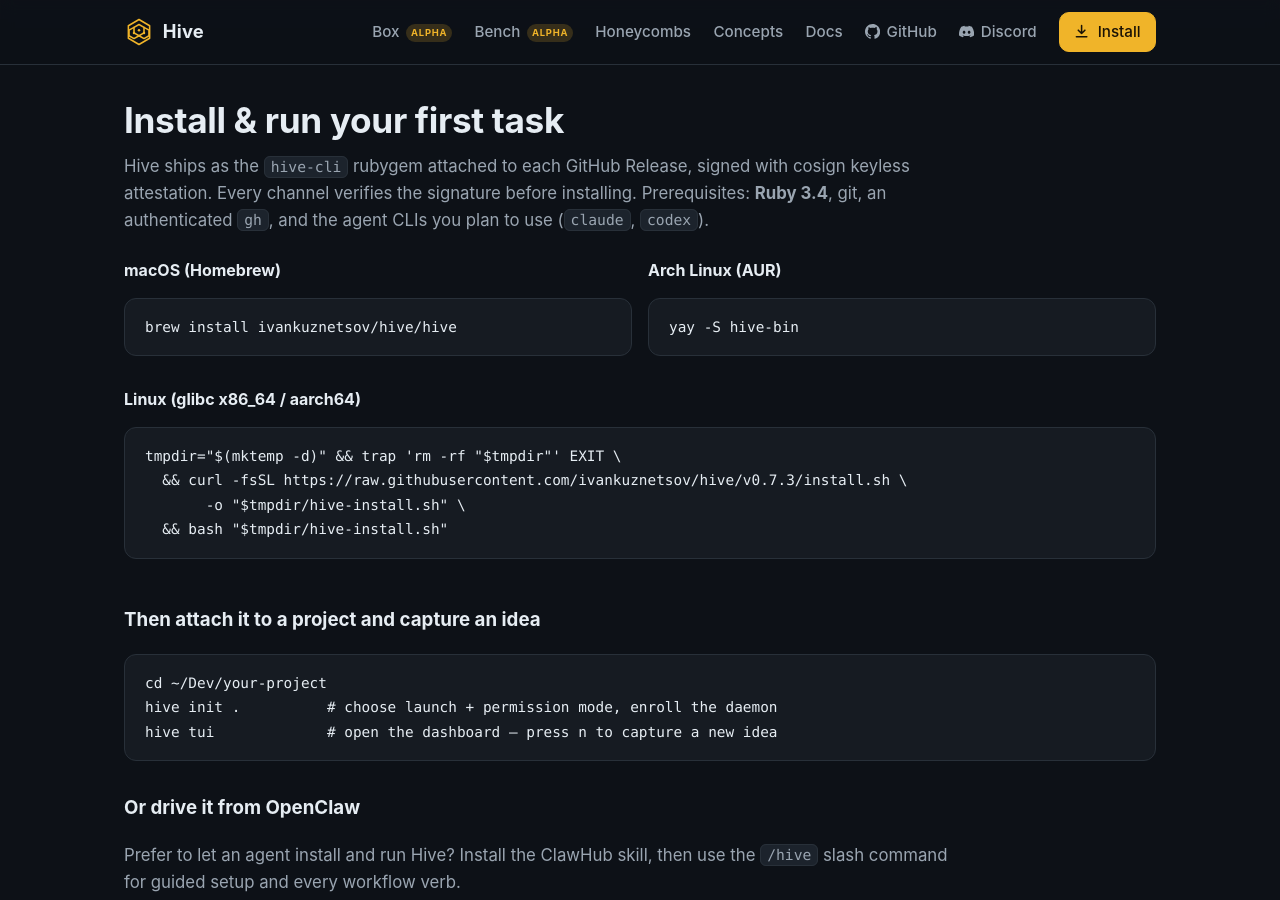
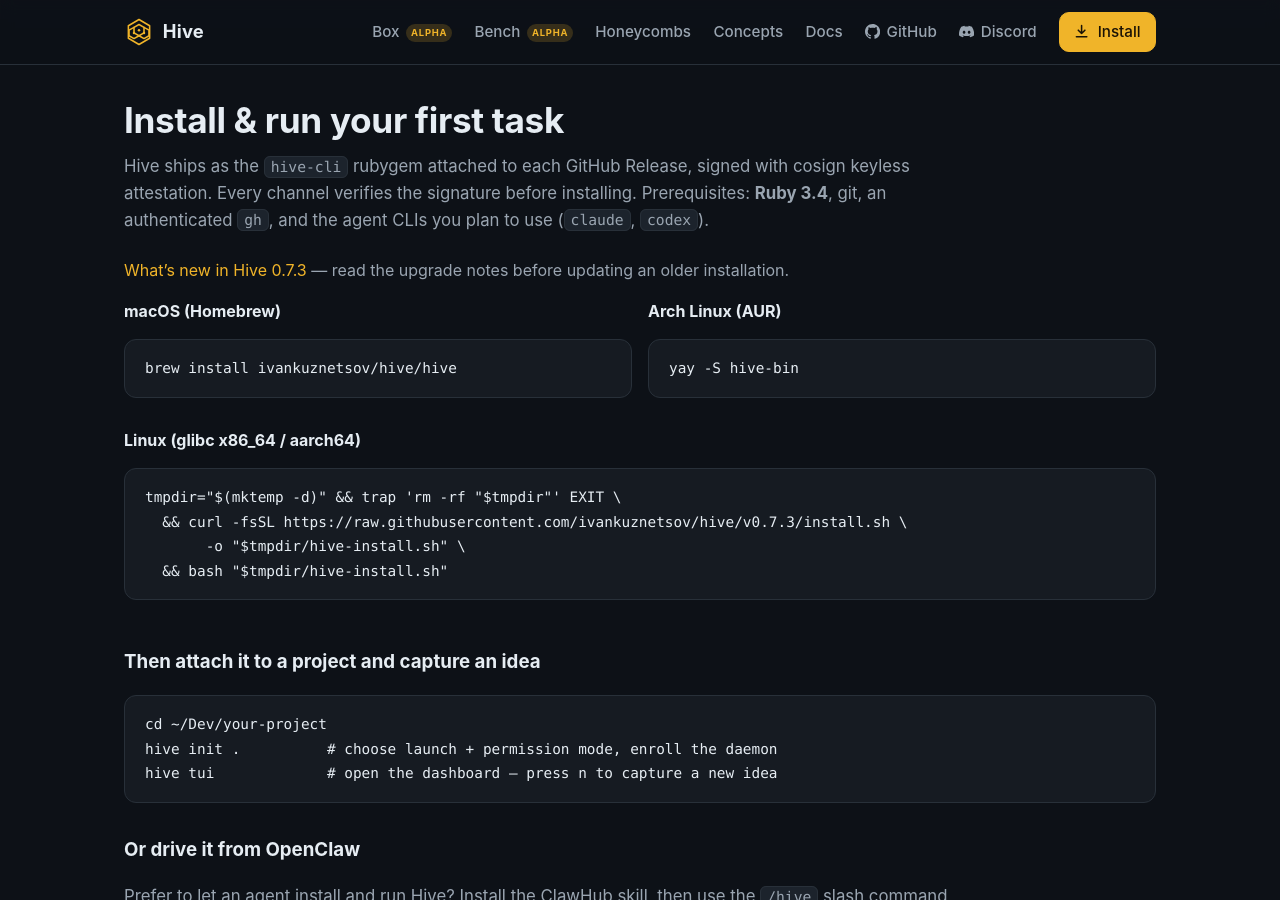
Before and after one commit to ivankuznetsov/hive-site, a Jekyll site: the page built from index.md, in a window 1280 px wide and 900 px high, scrolled down 4677 px. Built offline with Jekyll 4.4.1, drawn with Linux system fonts in a browser that asks for light colours.

Commit message:
docs: link current release notes beside install commands (#32)

```diff
--- a/_includes/landing/install.html
+++ b/_includes/landing/install.html
@@ -6,6 +6,11 @@
       signed with cosign keyless attestation. Every channel verifies the signature before installing.
       Prerequisites: <strong>Ruby&nbsp;3.4</strong>, git, an authenticated <code>gh</code>, and the
       agent CLIs you plan to use (<code>claude</code>, <code>codex</code>).
+    </p>
+
+    <p class="install__more">
+      <a href="{{ '/docs/changelog/' | relative_url }}">What’s new in Hive {{ site.hive_version }}</a>
+      — read the upgrade notes before updating an older installation.
     </p>
 
     <div class="install__channels">
```
